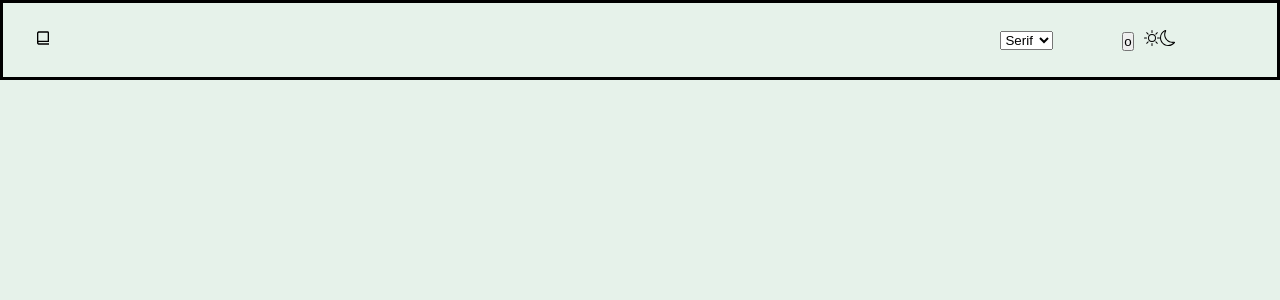
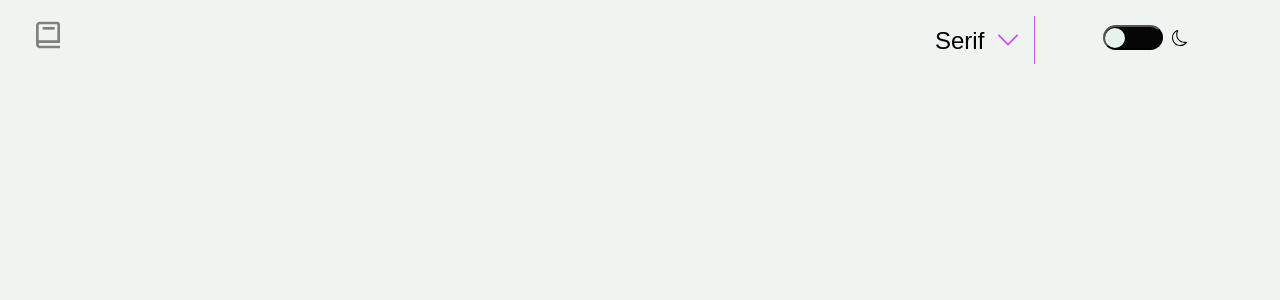
Before and after one commit to ajarek/react-54-vite-ts-dictionary-web, a React (Vite) app: page / in a window 1280 px wide. Shown: the top 300 px of the page. Built offline with nearby package versions, Linux system fonts and the light colour scheme; a web font is replaced by a local one.

Commit message:
added css & logic to header

```diff
--- a/src/components/Header.tsx
+++ b/src/components/Header.tsx
@@ -1,26 +1,36 @@
-import React from 'react'
-import { BiBookAlt } from 'react-icons/bi';
-import { BsSun, BsMoon } from 'react-icons/bs';
+import React, { useState } from 'react'
+import { BiBook } from 'react-icons/bi'
+import { BsSun, BsMoon } from 'react-icons/bs'
 const Header = () => {
+  const [thema, setThema] = useState(false)
   return (
     <div className='header'>
-      <div className="logo"><BiBookAlt/></div>
-      <div className="nav">
-        <select name="" id="">
-          <option  value="Serif">Serif</option>
-          <option value="Sans">Sans</option>
+      <div className='logo'>
+        <BiBook />
+      </div>
+      <div className='nav'>
+        <select
+          name=''
+          id=''
+        >
+          <option value='Serif'>Serif</option>
+          <option value='Sans'>Sans</option>
         </select>
-        <div className="check">
-         <div className="btn">
-         <button><span>o</span></button>
-         </div>
-         <div className="icon">
-         <BsSun/>
-         <BsMoon/>
-         </div>
-
+        <div className='check'>
+        <div className='icon'>{thema ? <BsSun /> :null }</div>
+          <div className='btn'>
+            <button onClick={() => setThema(!thema)}>
+              <span
+                style={
+                  thema
+                    ? { transform: 'translateX(35px)' }
+                    : { transform: 'translateX(0px)' }
+                }
+              ></span>
+            </button>
+          </div>
+          <div className='icon'>{thema ? null : <BsMoon />}</div>
         </div>
-
       </div>
     </div>
   )
--- a/src/index.css
+++ b/src/index.css
@@ -7,10 +7,11 @@
   box-sizing: border-box;
 }
 
-body{
+body {
   font-family: 'Poppins', sans-serif;
-  background-color: #e6f2ea;
+  background-color: #f0f4f1;
 }
+
 .App{
   max-width: 1440px;
   width: 100%;
@@ -28,11 +29,42 @@ body{
   justify-content: space-between;
   align-items: center;
   padding: 0 2rem;
-  border: solid;
+}
+.header .logo{
+  font-size: 2rem;
+  color: gray;
 }
 .nav,.check{
   display: flex;
-  width: 25%;
+  width: 30%;
   justify-content: space-evenly;
   align-items: center;
 }
+.nav select{
+  border:none;
+  outline: none;
+  border-right:1px solid #cc55ee;
+  width: 100px;
+  height:6vh;
+  font-size: 1.5rem;
+  background-color: transparent;
+  appearance: none;
+  background: url('/public/down-arrow.svg')  no-repeat 80% !important;
+  cursor: pointer;
+}
+
+.check .btn button{
+  width: 60px;
+  height: 25px;
+  border-radius: 25px;
+  background-color:#060606 ;
+  cursor: pointer;
+}
+.check .btn span{
+  display: block;
+  width: 20px;
+  height: 20px;
+  border-radius: 50%;
+  background-color: #e6f2ea;
+  transition: 0.3s ease-in-out;
+}
```
Also changed, not shown: public/down-arrow.svg (added).
